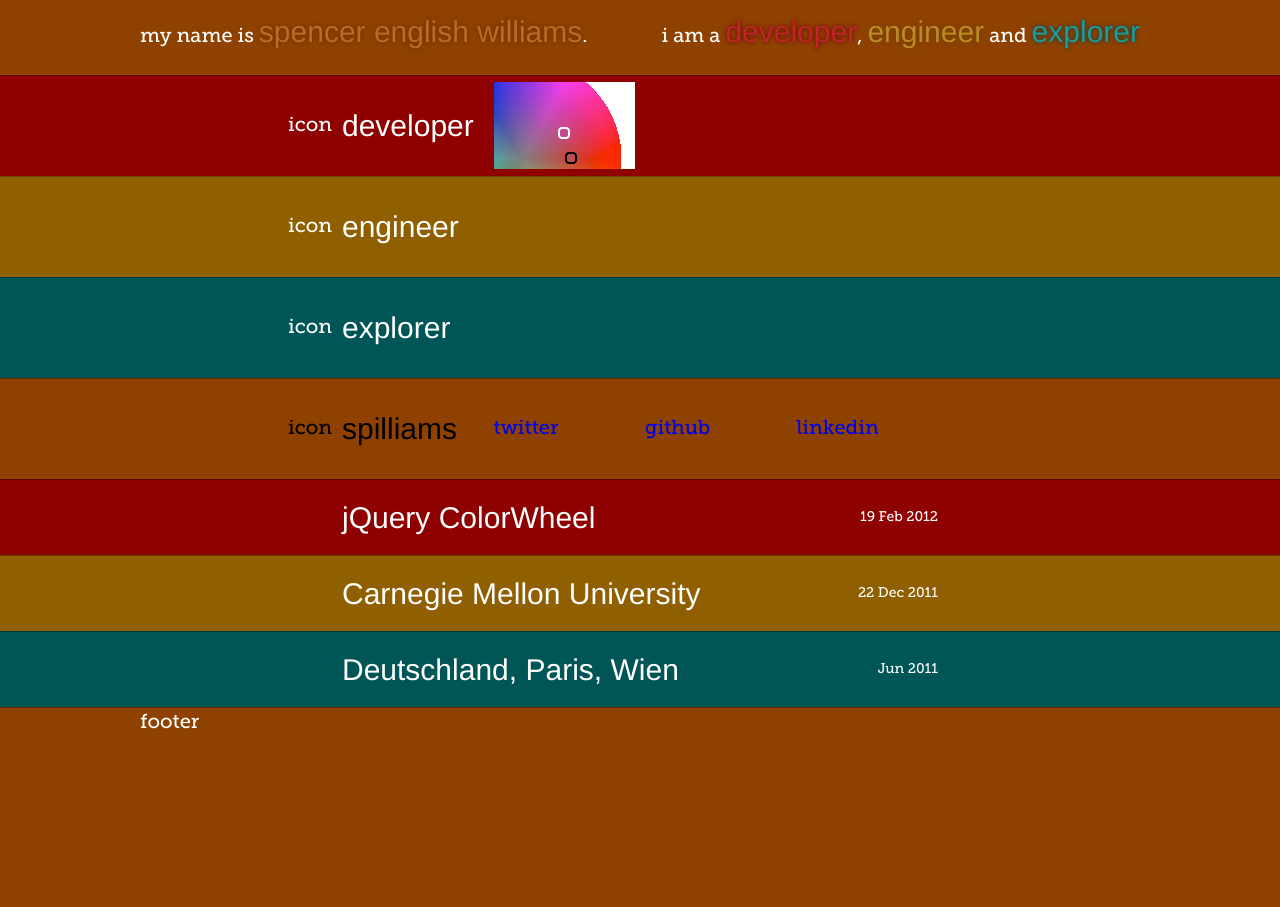
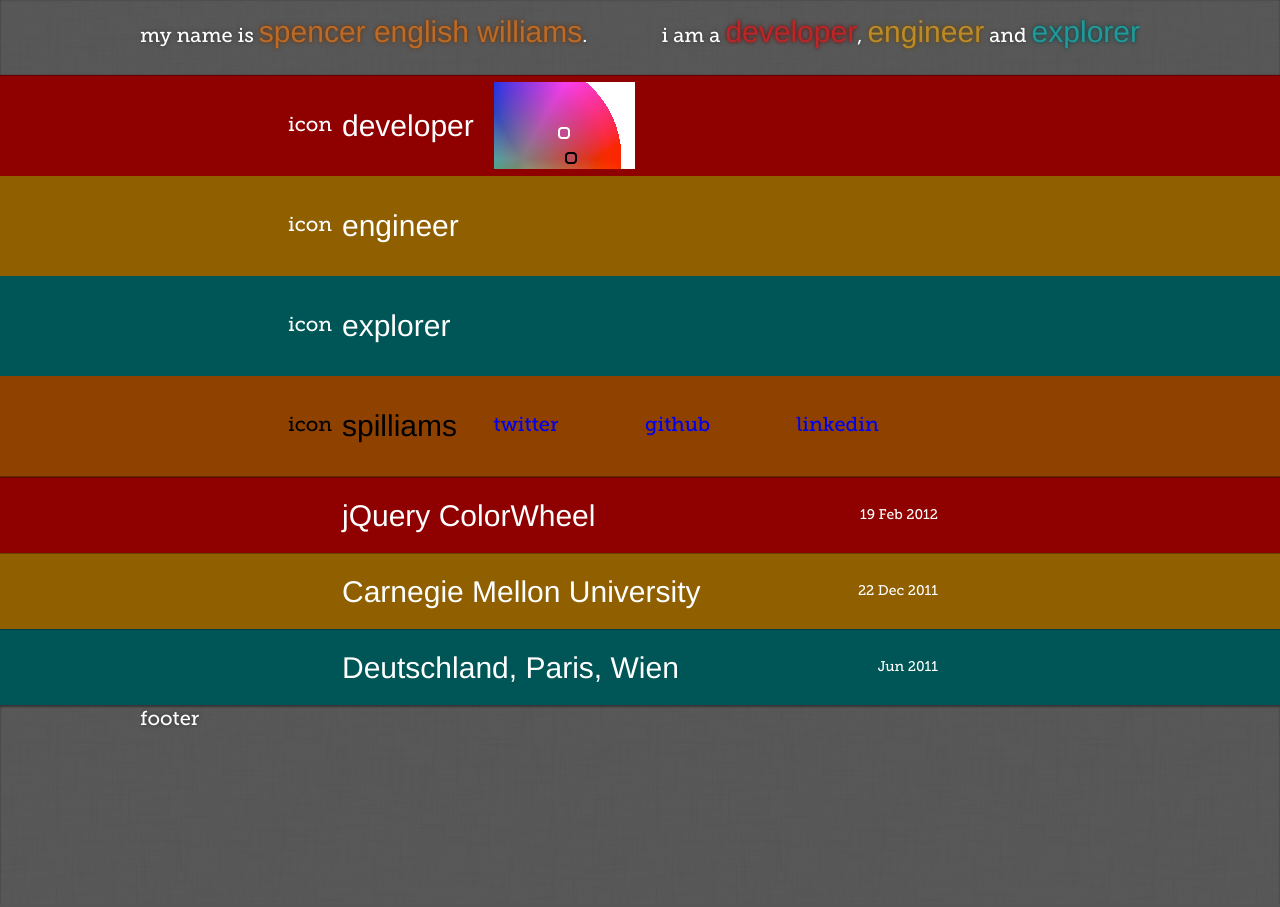
Before and after one commit to spilliams/s3willia, a PHP site: page / in a window 1280 px wide. After the commit the page ends 726 px from the top, so only its background shows below. Run offline with PHP 8.4, Linux system fonts and the light colour scheme; some web fonts are replaced.

Commit message:
close articles when navigating. navigating also closes features. texture! shadows!

```diff
--- a/javascripts/theme.js
+++ b/javascripts/theme.js
@@ -17,13 +17,15 @@ $(document).ready(function(){
   })
 
   $("#nav a").click(function(){
+    closeAll()
     if ($(this).hasClass('active')) {
       $(this).removeClass('active');
       c = $(this).attr('class');
-      $("."+c+".article").slideUp();
+
+      $("."+c+".article, ."+c+".feature").slideUp();
     } else {
       c = $(this).attr('class');
-      $("."+c+".article").slideDown();
+      $("."+c+".article, ."+c+".feature").slideDown();
       $(this).addClass('active');
     }
   })
--- a/sass/partials/_colorset.scss
+++ b/sass/partials/_colorset.scss
@@ -19,24 +19,41 @@ $brownShadow1  : #724017;
 $brownShadow2  : #672F00;
 $brownLight1   : #BC6A26;
 $brownLight2   : #BC7A44;
+$grey          : rgba(0,0,0,0.4);
+$texture       : #575757 url('../images/furley_bg.png');
 
 @mixin text-shadow($color) {
   text-shadow: 0px 0px 4px $color;
-  filter: dropshadow(color=$color, offx=0, offy=0);
-}
+  filter: dropshadow(color=$color, offx=0, offy=0); }
+@mixin box-shadow($s) {
+  -webkit-box-shadow: $s;
+  -moz-box-shadow: $s;
+  box-shadow: $s; }
+@mixin round($r) {
+  -webkit-border-radius: $r;
+  -mox-border-radius: $r;
+  border-radius: $r; }
 
 body {
   background-color: $brownLight2; }
 #header, #footer {
   color: white;
-  background: $brown;
-  border-color: $brownShadow2; }
+  background: $texture repeat scroll 0 0;
+  @include text-shadow($grey); }
 #footer {
-  border-style: solid;
-  border-width: 1px 0 0; }
+  @include box-shadow(inset 0px 2px 2px $grey); }
+
+
+code, pre {
+  background: $texture repeat scroll 0 0;
+  @include box-shadow(#{inset 0px 2px 2px $grey, 1px 1px 0 0 rgba(255,255,255,0.1)});
+  @include round(3px);
+  padding: 3px;
+}
 
 
 #header {
+  @include box-shadow(inset 0px 0px 2px $grey);
   a {
     color: $brownLight1;
     @include text-shadow($brownShadow2); }
@@ -73,8 +90,9 @@ body {
 
 .feature .header {
   border-style: solid;
-  border-width: 1px 0 0;
-}
+  border-width: 0 0 1px;
+  border-color: $brownShadow2; }
+
 .dev, .eng, .exp {
   .header, .body { border-style: solid; }
   .header {
@@ -83,6 +101,7 @@ body {
   .body {
     color: black;
     border-width: 0 0 1px; } }
+
 .header {
   background: $brown;
   border-color: $brownShadow2; }
@@ -104,3 +123,7 @@ body {
 .exp .body {
   background: $blueLight2;
   border-color: $blueLight1; }
+
+.eng, .exp { &.feature .header {
+  border-style: none;
+  border-width: 0; } }
--- a/stylesheets/screen.css
+++ b/stylesheets/screen.css
@@ -95,144 +95,171 @@ Sticky Footer by Ryan Fait
 http://ryanfait.com/
 
 */
-/* line 28, ../sass/partials/_colorset.scss */
+/* line 37, ../sass/partials/_colorset.scss */
 body {
   background-color: #bc7a44;
 }
 
-/* line 30, ../sass/partials/_colorset.scss */
+/* line 39, ../sass/partials/_colorset.scss */
 #header, #footer {
   color: white;
-  background: #8f4100;
-  border-color: #672f00;
+  background: #575757 url("../images/furley_bg.png") repeat scroll 0 0;
+  text-shadow: 0px 0px 4px rgba(0, 0, 0, 0.4);
+  filter: dropshadow(color=rgba(0, 0, 0, 0.4), offx=0, offy=0);
 }
 
-/* line 34, ../sass/partials/_colorset.scss */
+/* line 43, ../sass/partials/_colorset.scss */
 #footer {
-  border-style: solid;
-  border-width: 1px 0 0;
+  -webkit-box-shadow: inset 0px 2px 2px rgba(0, 0, 0, 0.4);
+  -moz-box-shadow: inset 0px 2px 2px rgba(0, 0, 0, 0.4);
+  box-shadow: inset 0px 2px 2px rgba(0, 0, 0, 0.4);
 }
 
-/* line 40, ../sass/partials/_colorset.scss */
+/* line 47, ../sass/partials/_colorset.scss */
+code, pre {
+  background: #575757 url("../images/furley_bg.png") repeat scroll 0 0;
+  -webkit-box-shadow: inset 0px 2px 2px rgba(0, 0, 0, 0.4), 1px 1px 0 0 rgba(255, 255, 255, 0.1);
+  -moz-box-shadow: inset 0px 2px 2px rgba(0, 0, 0, 0.4), 1px 1px 0 0 rgba(255, 255, 255, 0.1);
+  box-shadow: inset 0px 2px 2px rgba(0, 0, 0, 0.4), 1px 1px 0 0 rgba(255, 255, 255, 0.1);
+  -webkit-border-radius: 3px;
+  -mox-border-radius: 3px;
+  border-radius: 3px;
+  padding: 3px;
+}
+
+/* line 55, ../sass/partials/_colorset.scss */
+#header {
+  -webkit-box-shadow: inset 0px 0px 2px rgba(0, 0, 0, 0.4);
+  -moz-box-shadow: inset 0px 0px 2px rgba(0, 0, 0, 0.4);
+  box-shadow: inset 0px 0px 2px rgba(0, 0, 0, 0.4);
+}
+/* line 57, ../sass/partials/_colorset.scss */
 #header a {
   color: #bc6a26;
   text-shadow: 0px 0px 4px #672f00;
   filter: dropshadow(color=#672f00, offx=0, offy=0);
 }
-/* line 43, ../sass/partials/_colorset.scss */
+/* line 60, ../sass/partials/_colorset.scss */
 #header a:hover {
   color: #bc7a44;
 }
-/* line 46, ../sass/partials/_colorset.scss */
+/* line 63, ../sass/partials/_colorset.scss */
 #header .dev a {
   color: #8f0000;
 }
-/* line 48, ../sass/partials/_colorset.scss */
+/* line 65, ../sass/partials/_colorset.scss */
 #header .dev a:hover {
   color: #bc4444 !important;
   text-shadow: 0px 0px 4px #670000;
   filter: dropshadow(color=#670000, offx=0, offy=0);
 }
-/* line 51, ../sass/partials/_colorset.scss */
+/* line 68, ../sass/partials/_colorset.scss */
 #header .dev a.active {
   color: #bc2626;
   text-shadow: 0px 0px 4px #670000;
   filter: dropshadow(color=#670000, offx=0, offy=0);
 }
-/* line 55, ../sass/partials/_colorset.scss */
+/* line 72, ../sass/partials/_colorset.scss */
 #header .eng a {
   color: #8f5f00;
 }
-/* line 57, ../sass/partials/_colorset.scss */
+/* line 74, ../sass/partials/_colorset.scss */
 #header .eng a:hover {
   color: #bc9444 !important;
   text-shadow: 0px 0px 4px #674500;
   filter: dropshadow(color=#674500, offx=0, offy=0);
 }
-/* line 60, ../sass/partials/_colorset.scss */
+/* line 77, ../sass/partials/_colorset.scss */
 #header .eng a.active {
   color: #bc8a26;
   text-shadow: 0px 0px 4px #674500;
   filter: dropshadow(color=#674500, offx=0, offy=0);
 }
-/* line 64, ../sass/partials/_colorset.scss */
+/* line 81, ../sass/partials/_colorset.scss */
 #header .exp a {
   color: #005656;
 }
-/* line 66, ../sass/partials/_colorset.scss */
+/* line 83, ../sass/partials/_colorset.scss */
 #header .exp a:hover {
   color: #379999 !important;
   text-shadow: 0px 0px 4px #003e3e;
   filter: dropshadow(color=#003e3e, offx=0, offy=0);
 }
-/* line 69, ../sass/partials/_colorset.scss */
+/* line 86, ../sass/partials/_colorset.scss */
 #header .exp a.active {
   color: #1f9999;
   text-shadow: 0px 0px 4px #003e3e;
   filter: dropshadow(color=#003e3e, offx=0, offy=0);
 }
 
-/* line 74, ../sass/partials/_colorset.scss */
+/* line 91, ../sass/partials/_colorset.scss */
 .feature .header {
   border-style: solid;
-  border-width: 1px 0 0;
+  border-width: 0 0 1px;
+  border-color: #672f00;
 }
 
-/* line 79, ../sass/partials/_colorset.scss */
+/* line 97, ../sass/partials/_colorset.scss */
 .dev .header, .dev .body, .eng .header, .eng .body, .exp .header, .exp .body {
   border-style: solid;
 }
-/* line 80, ../sass/partials/_colorset.scss */
+/* line 98, ../sass/partials/_colorset.scss */
 .dev .header, .eng .header, .exp .header {
   color: white;
   border-width: 1px 0 0;
 }
-/* line 83, ../sass/partials/_colorset.scss */
+/* line 101, ../sass/partials/_colorset.scss */
 .dev .body, .eng .body, .exp .body {
   color: black;
   border-width: 0 0 1px;
 }
 
-/* line 86, ../sass/partials/_colorset.scss */
+/* line 105, ../sass/partials/_colorset.scss */
 .header {
   background: #8f4100;
   border-color: #672f00;
 }
 
-/* line 89, ../sass/partials/_colorset.scss */
+/* line 108, ../sass/partials/_colorset.scss */
 .dev .header {
   background: #8f0000;
   border-color: #670000;
 }
 
-/* line 92, ../sass/partials/_colorset.scss */
+/* line 111, ../sass/partials/_colorset.scss */
 .dev .body {
   background: #bc4444;
   border-color: #bc2626;
 }
 
-/* line 95, ../sass/partials/_colorset.scss */
+/* line 114, ../sass/partials/_colorset.scss */
 .eng .header {
   background: #8f5f00;
   border-color: #674500;
 }
 
-/* line 98, ../sass/partials/_colorset.scss */
+/* line 117, ../sass/partials/_colorset.scss */
 .eng .body {
   background: #bc9444;
   border-color: #bc8a26;
 }
 
-/* line 101, ../sass/partials/_colorset.scss */
+/* line 120, ../sass/partials/_colorset.scss */
 .exp .header {
   background: #005656;
   border-color: #003e3e;
 }
 
-/* line 104, ../sass/partials/_colorset.scss */
+/* line 123, ../sass/partials/_colorset.scss */
 .exp .body {
   background: #379999;
   border-color: #1f9999;
+}
+
+/* line 127, ../sass/partials/_colorset.scss */
+.eng.feature .header, .exp.feature .header {
+  border-style: none;
+  border-width: 0;
 }
 
 @font-face {
```
Also changed, not shown: images/furley_bg.png (added).
